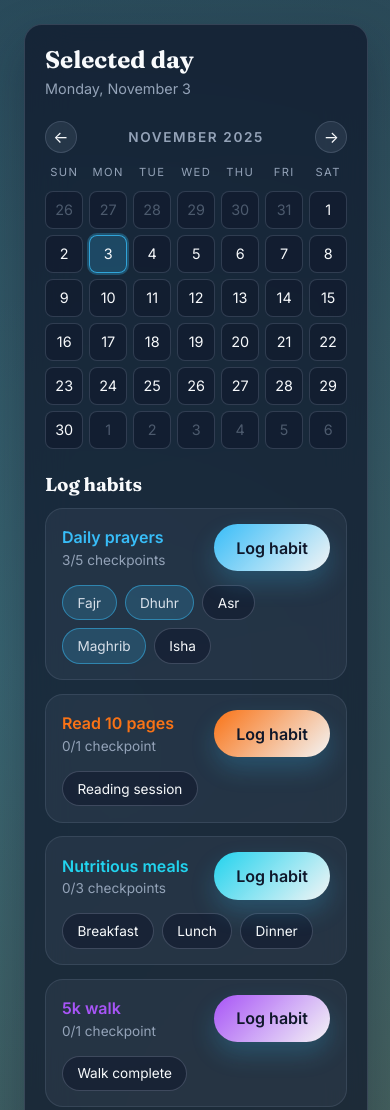
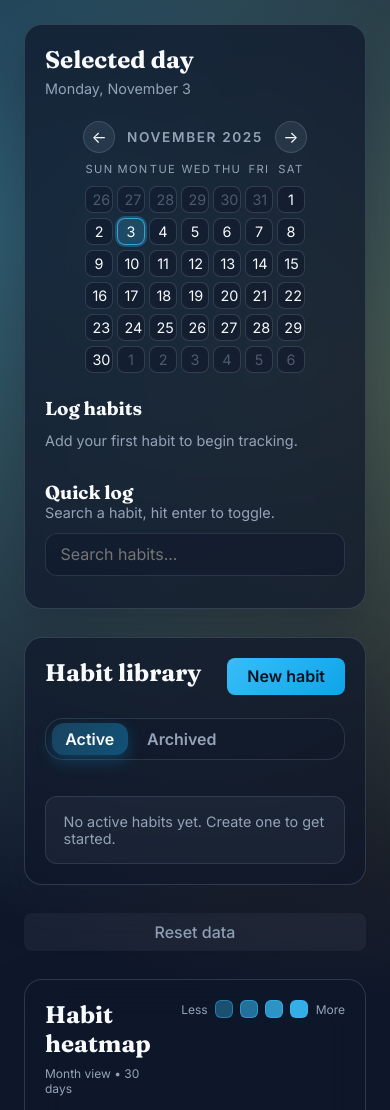
Before and after one commit to syedkarim00/da-heatmap, a plain HTML site: page index.html in a window 390 px wide. Shown: the top 1110 px of the page. Drawn offline with Linux system fonts and the light colour scheme.

Commit message:
Shrink calendar picker and start with empty data

```diff
--- a/app.js
+++ b/app.js
@@ -360,163 +360,10 @@ function ratioToIntensity(ratio) {
 }
 
 function createSeedData() {
-  const today = new Date();
-  const habits = [
-    {
-      id: "habit-prayer",
-      name: "Daily prayers",
-      color: "#38bdf8",
-      archived: false,
-      createdAt: new Date(today.getFullYear(), today.getMonth() - 2, 1).toISOString(),
-      heatmapView: "year",
-      weeklyTarget: 5,
-      subHabits: [
-        { id: "habit-prayer-fajr", name: "Fajr" },
-        { id: "habit-prayer-dhuhr", name: "Dhuhr" },
-        { id: "habit-prayer-asr", name: "Asr" },
-        { id: "habit-prayer-maghrib", name: "Maghrib" },
-        { id: "habit-prayer-isha", name: "Isha" },
-      ],
-    },
-    {
-      id: "habit-reading",
-      name: "Read 10 pages",
-      color: "#f97316",
-      archived: false,
-      createdAt: new Date(today.getFullYear(), today.getMonth() - 2, 5).toISOString(),
-      heatmapView: "month",
-      weeklyTarget: 4,
-      subHabits: [{ id: "habit-reading-session", name: "Reading session" }],
-    },
-    {
-      id: "habit-meals",
-      name: "Nutritious meals",
-      color: "#22d3ee",
-      archived: false,
-      createdAt: new Date(today.getFullYear(), today.getMonth() - 1, 8).toISOString(),
-      heatmapView: "month",
-      weeklyTarget: 6,
-      subHabits: [
-        { id: "habit-meals-breakfast", name: "Breakfast" },
-        { id: "habit-meals-lunch", name: "Lunch" },
-        { id: "habit-meals-dinner", name: "Dinner" },
-      ],
-    },
-    {
-      id: "habit-steps",
-      name: "5k walk",
-      color: "#a855f7",
-      archived: false,
-      createdAt: new Date(today.getFullYear(), today.getMonth() - 1, 12).toISOString(),
-      heatmapView: "month",
-      weeklyTarget: 4,
-      subHabits: [{ id: "habit-steps-route", name: "Walk complete" }],
-    },
-    {
-      id: "habit-gym",
-      name: "Gym training",
-      color: "#ef4444",
-      archived: false,
-      createdAt: new Date(today.getFullYear(), today.getMonth() - 1, 3).toISOString(),
-      heatmapView: "week",
-      weeklyTarget: 3,
-      subHabits: [{ id: "habit-gym-session", name: "Session complete" }],
-    },
-  ];
-
-  const entries = {};
-  const todos = [
-    {
-      id: "todo-focus",
-      text: "Plan tomorrow in 5 minutes",
-      done: false,
-      createdAt: new Date().toISOString(),
-      completedAt: null,
-    },
-    {
-      id: "todo-review",
-      text: "Review notes after evening routine",
-      done: false,
-      createdAt: new Date().toISOString(),
-      completedAt: null,
-    },
-  ];
-
-  for (let i = 0; i < 40; i += 1) {
-    const date = new Date(today);
-    date.setDate(today.getDate() - i);
-    const iso = formatISO(date);
-    const dayEntries = {};
-
-    if (i % 2 === 0) {
-      const subHabits = {
-        "habit-prayer-fajr": true,
-        "habit-prayer-dhuhr": true,
-        "habit-prayer-maghrib": true,
-      };
-      if (i % 4 !== 0) {
-        subHabits["habit-prayer-asr"] = true;
-      }
-      if (i % 6 !== 0) {
-        subHabits["habit-prayer-isha"] = true;
-      }
-      dayEntries["habit-prayer"] = {
-        subHabits,
-        updatedAt: new Date().toISOString(),
-      };
-    }
-
-    if (i % 3 !== 0) {
-      dayEntries["habit-reading"] = {
-        subHabits: {
-          "habit-reading-session": true,
-        },
-        updatedAt: new Date().toISOString(),
-      };
-    }
-
-    if (i % 5 !== 0) {
-      const mealSubs = {
-        "habit-meals-breakfast": true,
-        "habit-meals-dinner": true,
-      };
-      if (i % 7 !== 0) {
-        mealSubs["habit-meals-lunch"] = true;
-      }
-      dayEntries["habit-meals"] = {
-        subHabits: mealSubs,
-        updatedAt: new Date().toISOString(),
-      };
-    }
-
-    if (i % 4 !== 0) {
-      dayEntries["habit-steps"] = {
-        subHabits: {
-          "habit-steps-route": true,
-        },
-        updatedAt: new Date().toISOString(),
-      };
-    }
-
-    const weekday = date.getDay();
-    if ((weekday === 1 || weekday === 3 || weekday === 5) && i % 9 !== 0) {
-      dayEntries["habit-gym"] = {
-        subHabits: {
-          "habit-gym-session": true,
-        },
-        updatedAt: new Date().toISOString(),
-      };
-    }
-
-    if (Object.keys(dayEntries).length > 0) {
-      entries[iso] = dayEntries;
-    }
-  }
-
   return {
-    habits,
-    entries,
-    todos,
+    habits: [],
+    entries: {},
+    todos: [],
     settings: { ...DEFAULT_SETTINGS },
   };
 }
@@ -1877,7 +1724,7 @@ elements.habitForm.addEventListener("submit", (event) => {
 });
 
 elements.resetData.addEventListener("click", () => {
-  if (confirm("Reset tracker to seeded demo data?")) {
+  if (confirm("Reset tracker and clear all saved data?")) {
     state.data = createSeedData();
     const now = new Date();
     state.viewAnchors = createInitialAnchors(now);
--- a/styles.css
+++ b/styles.css
@@ -161,8 +161,9 @@ button.ghost:hover {
   margin-top: 1.5rem;
   display: flex;
   flex-direction: column;
-  gap: 0.75rem;
-  --calendar-cell-size: clamp(2.4rem, 4vw, 3rem);
+  gap: 0.6rem;
+  align-items: center;
+  --calendar-cell-size: clamp(1.7rem, 2.8vw, 2.3rem);
 }
 
 .selected-calendar-header {
@@ -199,7 +200,7 @@ button.ghost:hover {
 .selected-calendar-weekdays {
   display: grid;
   grid-template-columns: repeat(7, var(--calendar-cell-size));
-  gap: 0.35rem;
+  gap: 0.3rem;
   justify-content: center;
   text-transform: uppercase;
   letter-spacing: 0.12em;
@@ -216,7 +217,7 @@ button.ghost:hover {
 .selected-calendar-grid {
   display: grid;
   grid-template-columns: repeat(7, var(--calendar-cell-size));
-  gap: 0.35rem;
+  gap: 0.3rem;
   justify-content: center;
 }
 
```
Also changed, not shown: 1 other file.
